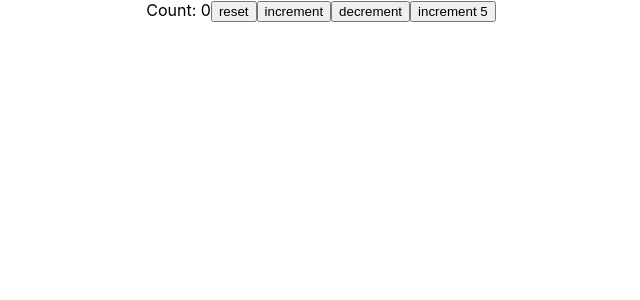
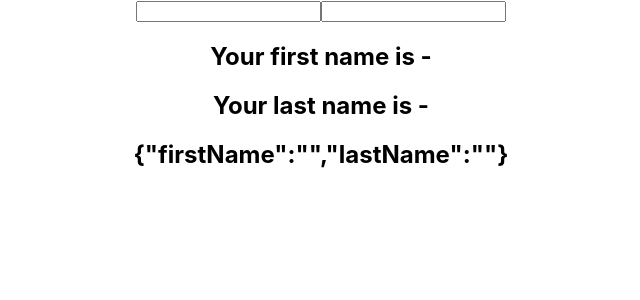
Before and after one commit to Hollie-Fritz/IndividualTaskQ2S1, a React (Create React App) app: page / in a window 1280 px wide. Shown: the top 300 px of the page, without its empty margins (319-959 px from the left). Built offline with nearby package versions, Linux system fonts and the light colour scheme.

Commit message:
useState with object

```diff
--- a/src/App.js
+++ b/src/App.js
@@ -1,11 +1,11 @@
 import './App.css'
-import HookCounterTwo from './components/HookCounterTwo'
+import HookCounterThree from './components/HookCounterThree'
 
 
 function App() {
   return (
     <div className='App'>
-      <HookCounterTwo />
+      <HookCounterThree />
   </div>
   )
 }
--- /dev/null
+++ b/src/components/HookCounterThree.js
@@ -0,0 +1,25 @@
+import {useState} from 'react'
+
+function HookCounterThree(){
+    const[name, setName] = useState({firstName: '', lastName: ''})
+    return (
+        <form>
+            <input
+            type='text'
+            value = {name.firstName}
+            // copy every property in the name object and then overwrite the field
+            onChange={e => setName({ ...name, firstName: e.target.value })}
+            />
+            <input
+            type='text'
+            value = {name.lastName}
+            onChange={e => setName({ ...name, lastName: e.target.value })}
+            />
+            <h2>Your first name is - {name.firstName}</h2>
+            <h2>Your last name is - {name.lastName}</h2>
+            <h2>{JSON.stringify(name)}</h2>
+        </form>
+    )
+}
+
+export default HookCounterThree
```
